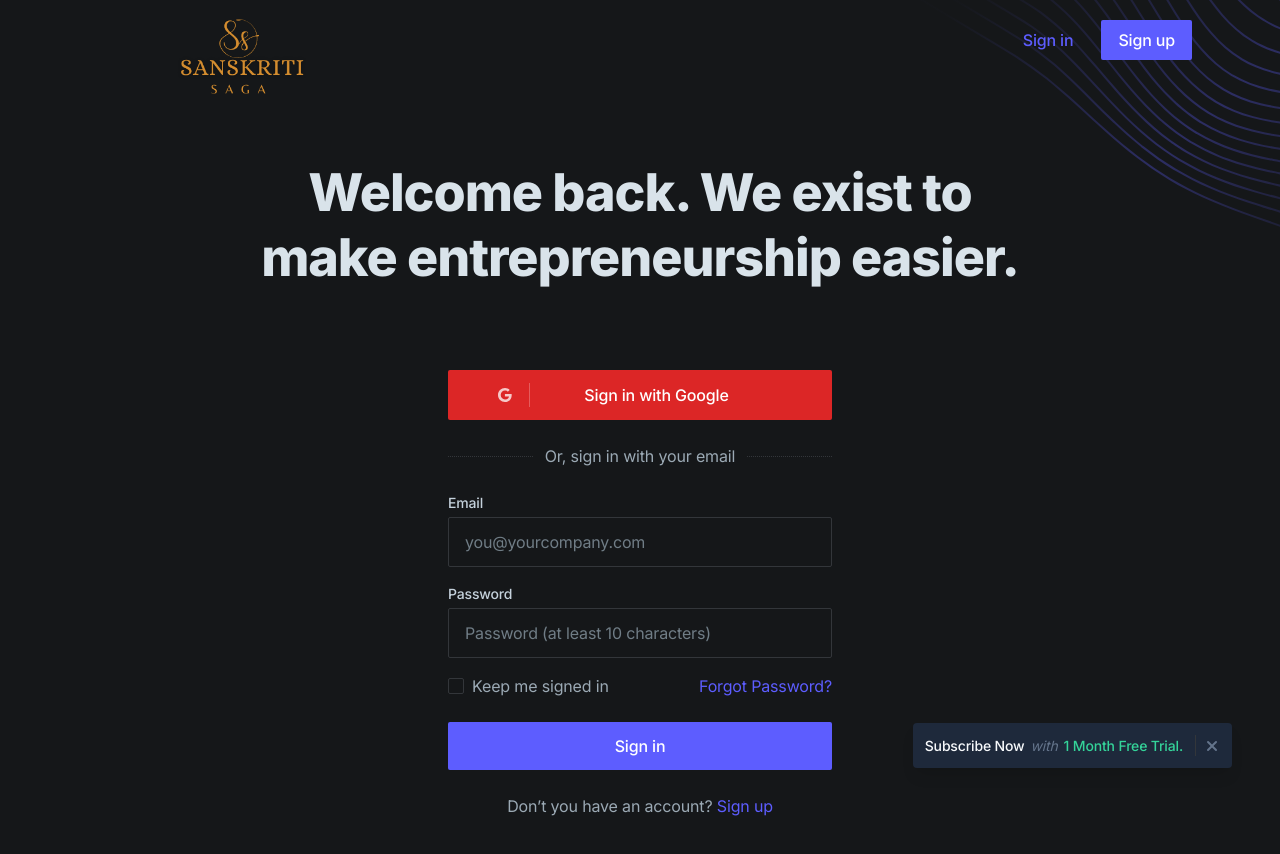
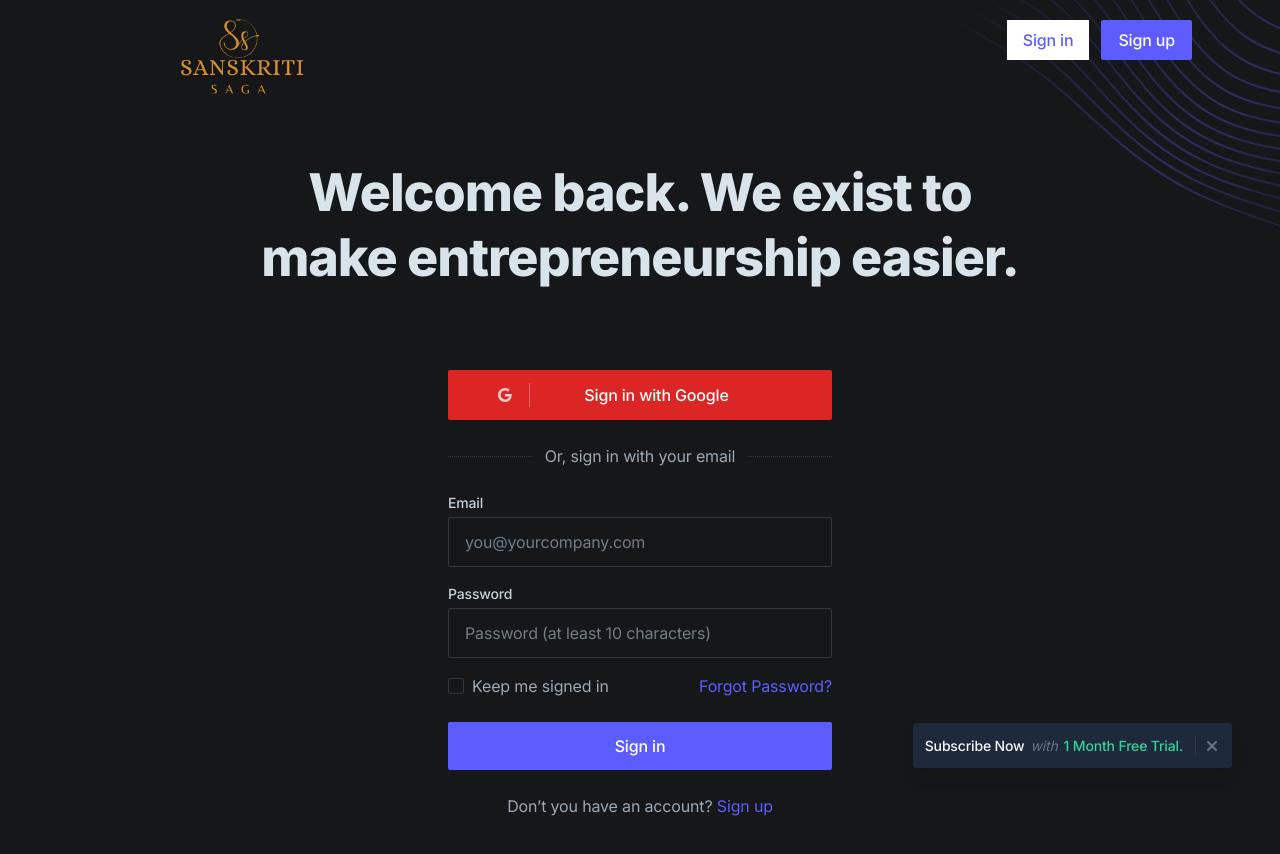
Before and after one commit to satvikprsd/Sanskriti-Saga, a Next.js app: page /signin in a window 1280 px wide. Shown: the top 854 px of the page. Built offline with nearby package versions, Linux system fonts and the light colour scheme.

Commit message:
Add files via upload

```diff
--- a/components/ui/header.tsx
+++ b/components/ui/header.tsx
@@ -23,7 +23,7 @@ export default function Header() {
               <li>
                 <Link
                   href="/signin"
-                  className="font-medium text-purple-600 hover:text-gray-200 px-4 py-3 flex items-center transition duration-150 ease-in-out"
+                  className="font-medium bg-white text-purple-600 hover:text-black px-4 py-2 flex items-center transition duration-150 ease-in-out"
                 >
                   Sign in
                 </Link>
```
